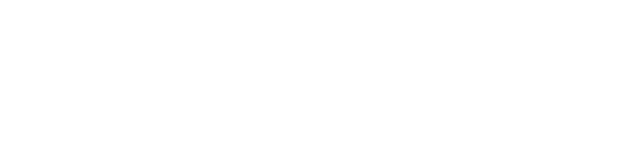
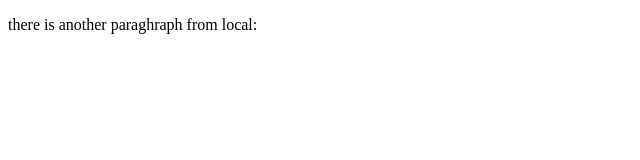
Before and after one commit to Fseddiks/learing-git, a plain HTML site: page index.html in a window 1280 px wide. Shown: the whole page, without its empty margins (0-640 px from the left). Drawn offline with Linux system fonts and the light colour scheme.

Commit message:
add some html from local

```diff
--- a/index.html
+++ b/index.html
@@ -1,5 +1,7 @@
 <!DOCTYPE html>
 <html>
 <body>
+    <p>there is another paraghraph from local:</p>
+
 </body>
 </html>
```
